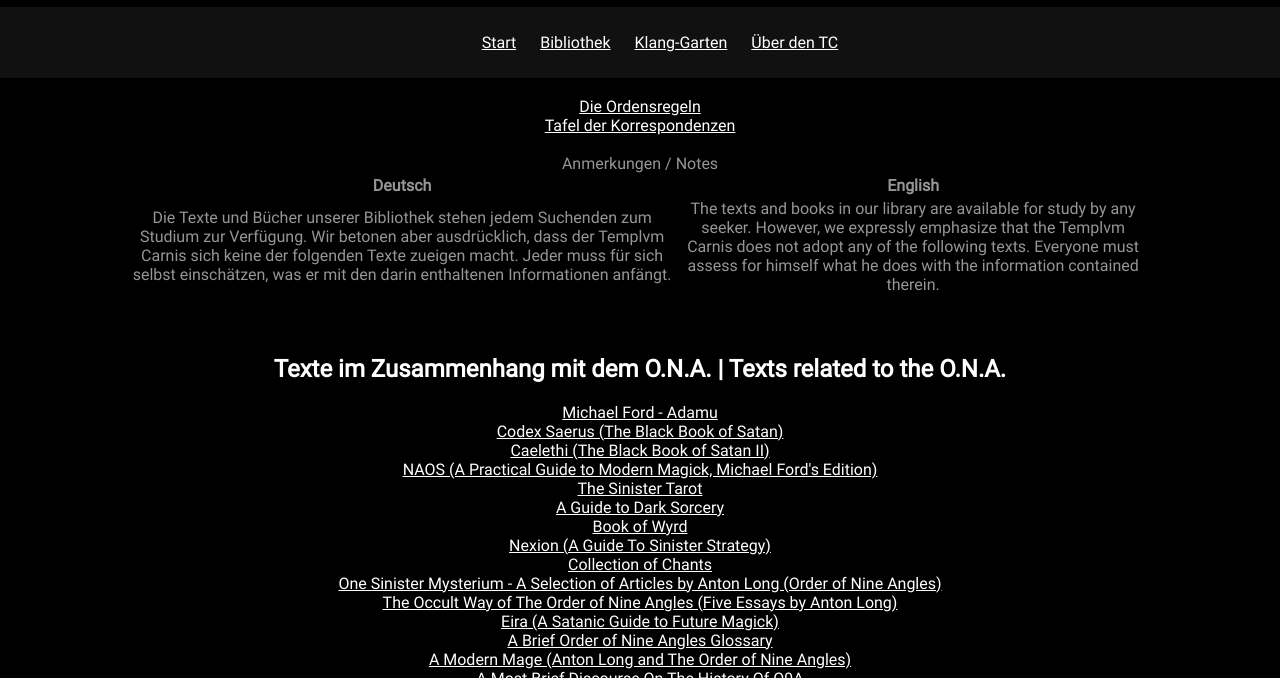
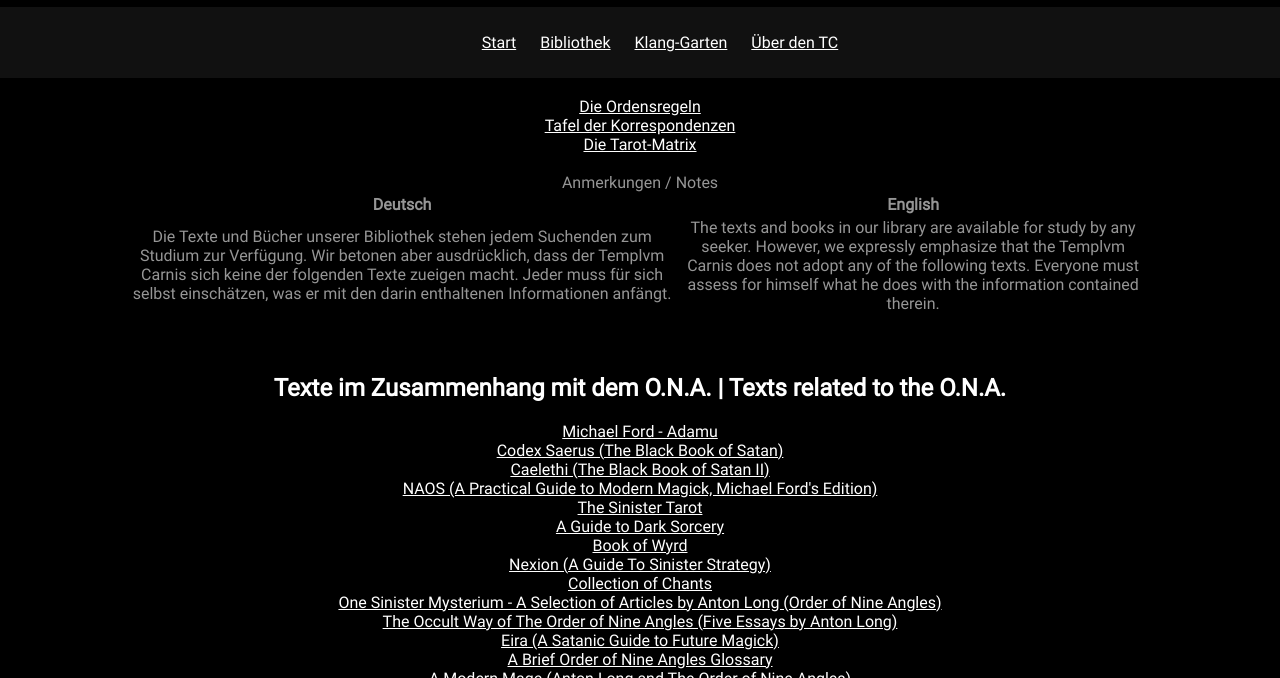
Before and after one commit to bitmuncher/templvm-carnis.de, a plain HTML site: page library.html in a window 1280 px wide. Shown: the part 122-800 px from the top of the page. Drawn offline with Linux system fonts and the light colour scheme.

Commit message:
added tarot matrix to library

```diff
--- a/library.html
+++ b/library.html
@@ -24,6 +24,7 @@
             <div class="box-center">
                 <a href="ordensregel.html">Die Ordensregeln</a><br />
                 <a href="korrespondenzen.html">Tafel der Korrespondenzen</a><br />
+								<a href="tarot-matrix.html">Die Tarot-Matrix</a><br />
             </div><br />
             <div class="box-center">
                 <table class="introtable_2lang">
```
